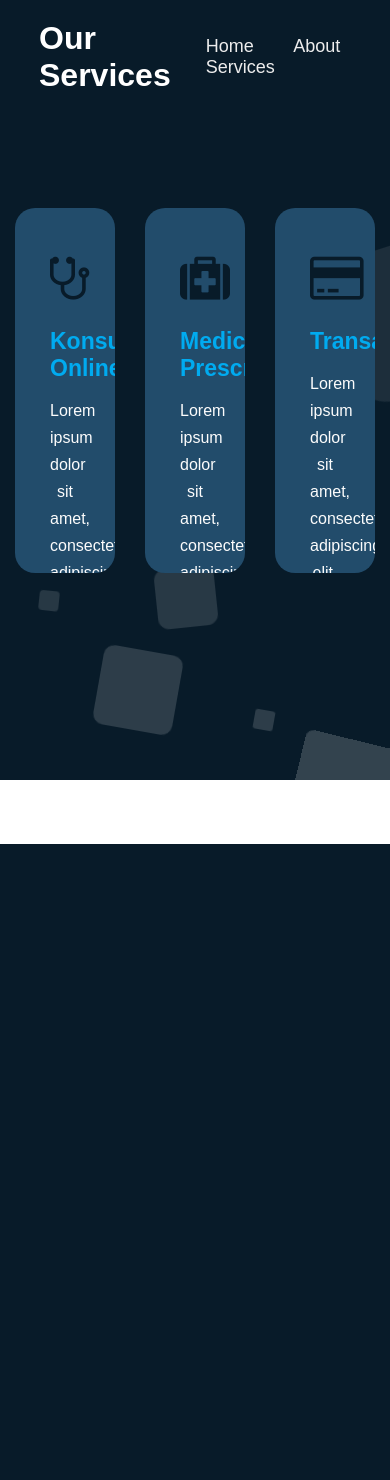
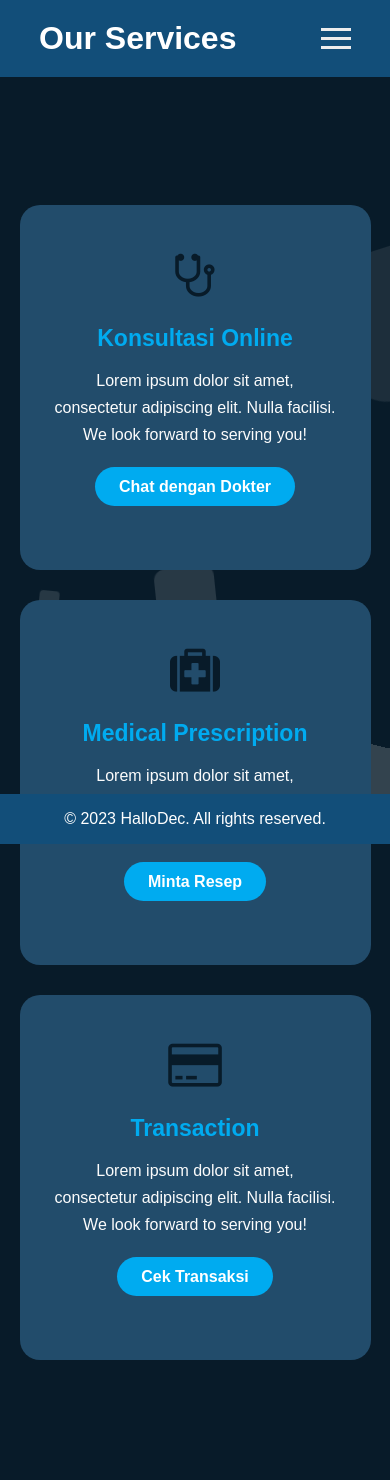
Before and after one commit to PrimiMasihPemula/Praktikum-Web-Programming-I, a PHP site: page /services.html in a window 390 px wide. Shown: the top 1480 px of the page. Before the commit the page ends 844 px from the top, so only its background shows below. Run offline with PHP 8.4, Linux system fonts and the light colour scheme.

Commit message:
Update services.css to responsive style

```diff
--- a/services.css
+++ b/services.css
@@ -1,10 +1,10 @@
-*{
+* {
   padding: 0;
   margin: 0;
   font-family: Arial, Helvetica, sans-serif;
   box-sizing: border-box;
 }
-.circles{
+.circles {
   position: absolute;
   top: 0;
   left: 0;
@@ -13,7 +13,7 @@
   overflow: hidden;
 }
 
-  .circles li{
+.circles li {
   position: absolute;
   display: block;
   list-style: none;
@@ -22,20 +22,19 @@
   background: rgba(255, 255, 255, 0.2);
   animation: animate 25s linear infinite;
   bottom: -150px;
-
 }
-  body{
+body {
   color: #ededed;
+  background-color: #081b29;
 }
-  .circles li:nth-child(1){
+.circles li:nth-child(1) {
   left: 25%;
   width: 80px;
   height: 80px;
   animation-delay: 0s;
 }
 
-
-  .circles li:nth-child(2){
+.circles li:nth-child(2) {
   left: 10%;
   width: 20px;
   height: 20px;
@@ -43,14 +42,14 @@
   animation-duration: 12s;
 }
 
-  .circles li:nth-child(3){
+.circles li:nth-child(3) {
   left: 70%;
   width: 20px;
   height: 20px;
   animation-delay: 4s;
 }
 
-  .circles li:nth-child(4){
+.circles li:nth-child(4) {
   left: 40%;
   width: 60px;
   height: 60px;
@@ -58,28 +57,28 @@
   animation-duration: 18s;
 }
 
-  .circles li:nth-child(5){
+.circles li:nth-child(5) {
   left: 65%;
   width: 20px;
   height: 20px;
   animation-delay: 0s;
 }
 
-  .circles li:nth-child(6){
+.circles li:nth-child(6) {
   left: 75%;
   width: 110px;
   height: 110px;
   animation-delay: 3s;
 }
 
-  .circles li:nth-child(7){
+.circles li:nth-child(7) {
   left: 35%;
   width: 150px;
   height: 150px;
   animation-delay: 7s;
 }
 
-  .circles li:nth-child(8){
+.circles li:nth-child(8) {
   left: 50%;
   width: 25px;
   height: 25px;
@@ -87,7 +86,7 @@
   animation-duration: 45s;
 }
 
-  .circles li:nth-child(9){
+.circles li:nth-child(9) {
   left: 20%;
   width: 15px;
   height: 15px;
@@ -95,7 +94,7 @@
   animation-duration: 35s;
 }
 
-  .circles li:nth-child(10){
+.circles li:nth-child(10) {
   left: 85%;
   width: 150px;
   height: 150px;
@@ -103,20 +102,19 @@
   animation-duration: 11s;
 }
 @keyframes animate {
-
-    0%{
+  0% {
     transform: translateY(0) rotate(0deg);
     opacity: 1;
     border-radius: 0;
   }
 
-    100%{
+  100% {
     transform: translateY(-1000px) rotate(720deg);
     opacity: 0;
     border-radius: 50%;
   }
 }
-.header{
+.header {
   color: white;
   position: fixed;
   top: 0;
@@ -124,31 +122,37 @@
   width: 100%;
   padding: 20px 10%;
   background: transparent;
+  background: #124e79;
   display: flex;
   justify-content: space-between;
   align-items: center;
   z-index: 100;
 }
-  .navbar a{
+.navbar a {
   font-size: 18px;
   color: #ededed;
   text-decoration: none;
   font-weight: 500;
   margin-left: 35px;
-    transition: 1.5s;
+  transition: 0.3s;
 }
-  .services{
+
+.navbar a:hover,
+.navbar a.active {
+  color: #00abf0;
+}
+.services {
   background: #081b29;
   width: 100%;
   padding: 190px 0px;
 }
-  .box{
+.box {
   display: flex;
   justify-content: center;
   align-items: center;
   min-height: 400px;
 }
-  .card{
+.card {
   height: 365px;
   width: 335px;
   padding: 20px 35px;
@@ -159,25 +163,25 @@
   overflow: hidden;
   text-align: center;
 }
-  .card i{
+.card i {
   font-size: 50px;
   display: block;
   text-align: center;
   margin: 25px 0px;
   color: #081b29;
 }
-  h5{
+h5 {
   color: #00abf0;
   font-size: 23px;
   margin-bottom: 15px;
 }
-  .text p{
+.text p {
   color: #fcfcfc;
   font-size: 16px;
   line-height: 27px;
   margin-bottom: 25px;
 }
-  .card .button{
+.card .button {
   background-color: #00abf0;
   color: white;
   text-decoration: none;
@@ -185,9 +189,9 @@
   font-weight: bold;
   padding: 9px 22px;
   border-radius: 30px;
-    transition: .4s;
+  transition: 0.4s;
 }
-  .card .button:hover{
+.card .button:hover {
   background-color: transparent;
   border: 2px solid #00abf0;
   cursor: pointer;
@@ -199,4 +203,66 @@
   position: fixed;
   bottom: 0;
   width: 100%;
+  background: #124e79;
 }
+
+@media only screen and (max-width: 900px) {
+  header {
+    padding: 0 30px;
+  }
+}
+@media only screen and (max-width: 750px) {
+  .hamburger {
+    display: block;
+    cursor: pointer;
+  }
+
+  .hamburger .line {
+    height: 3px;
+    width: 30px;
+    background: #ededed;
+    margin: 6px 0;
+  }
+
+  .navbar {
+    height: 0;
+    position: absolute;
+    top: 80px;
+    left: 0;
+    right: 0;
+    width: 100%;
+    background: #124e79;
+    transition: 0.2s;
+    overflow: hidden;
+  }
+
+  .navbar.active {
+    height: 150px;
+  }
+
+  .navbar a {
+    display: block;
+    width: fit-content;
+    margin: 20px auto 0 auto;
+    text-align: center;
+    transition: 0.5s;
+    opacity: 0;
+    margin-bottom: 12px;
+  }
+
+  .navbar.active a {
+    opacity: 1;
+  }
+}
+
+@media only screen and (max-width: 1134px) {
+  .box {
+    flex-direction: column;
+    align-items: center;
+  }
+
+  .card {
+    width: 90%;
+    margin: 15px auto;
+  }
+}
```
Lines whose indentation alone changed are shown as unchanged.
